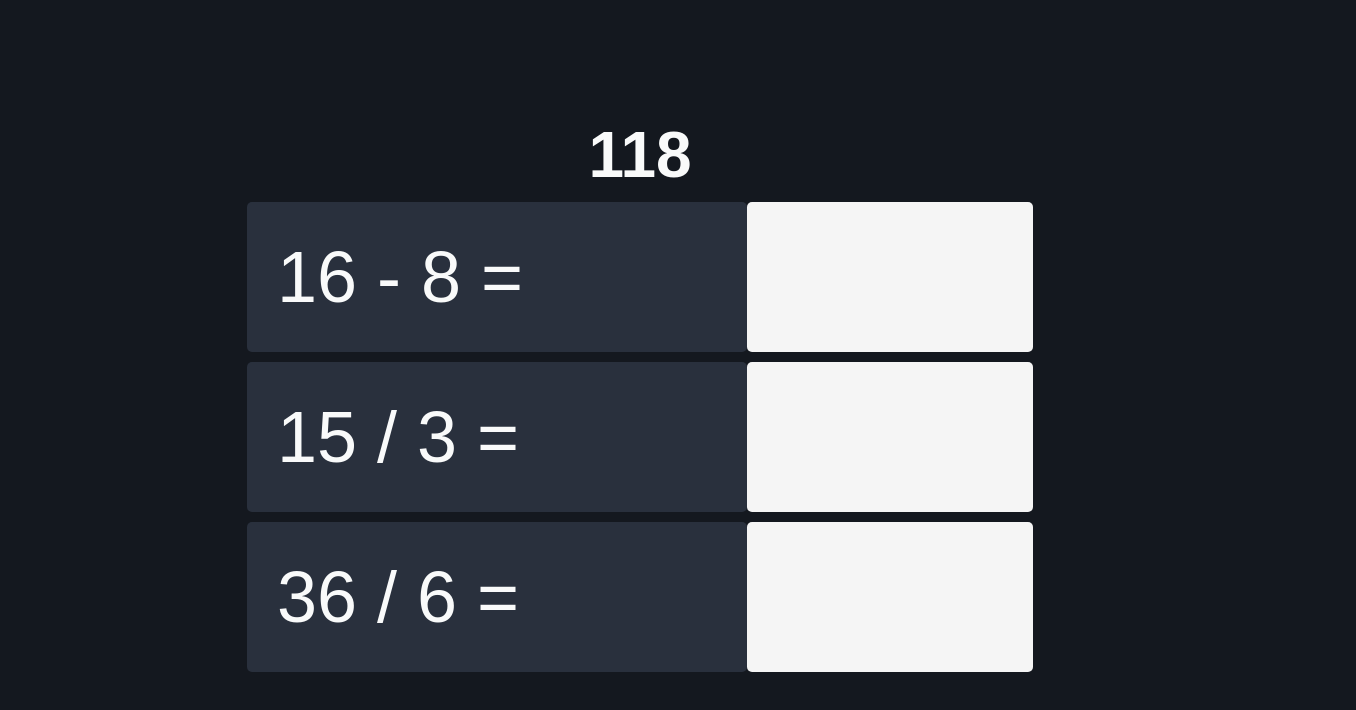
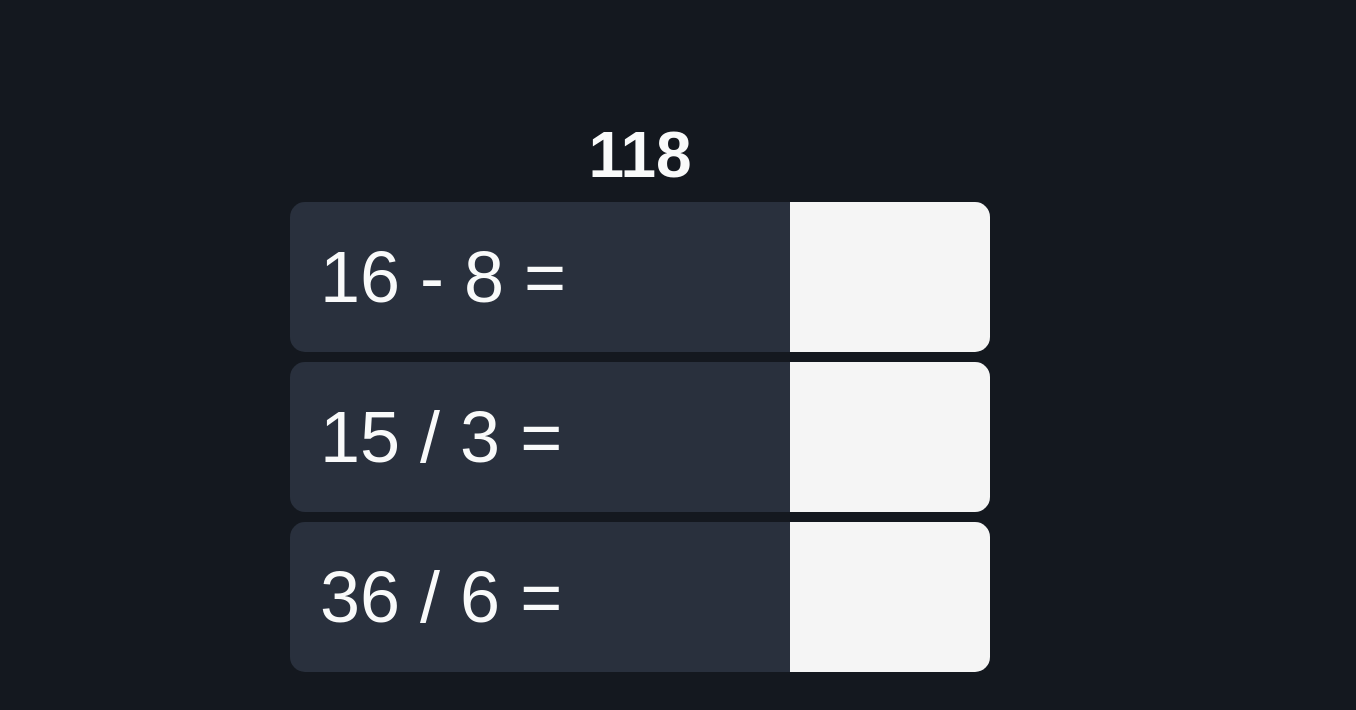
Before and after one commit to TangHoang/memory, a SvelteKit app: page / in a window 1280 px wide. Both pictures are taken after a click on the button "PLAY". Shown: the top 710 px of the page, 1356 px wide, since content can reach past the window. Built offline with nearby package versions, Linux system fonts and the light colour scheme.

Commit message:
added correct answer animation and transition

```diff
--- a/src/routes/+page.svelte
+++ b/src/routes/+page.svelte
@@ -16,7 +16,6 @@
     let grid = createGrid();
     let chosenQuestions = chooseQuestions();
 
-    let value = null;
     let submittedAnswer = null;
     let booleanArray = [] // used to keep track of correct or false answers
 
@@ -99,17 +98,20 @@
     }
 
     function playMemory() {
-        chosenQuestions = chooseQuestions();
-        booleanArray = [];
-        state = State.playingMemory;
+        setTimeout(() => {
+            state = State.playingMemory;
+            booleanArray = [];
+            chosenQuestions = chooseQuestions();
+        } , 1000);
+
     }
 
     function handleInput(id, correctAnswer) {
-        let answer = document.getElementById(`${id}`);
-        if (answer.value == correctAnswer) {
+        let input = document.getElementById(`${id}`);
+        if (input.value == correctAnswer) {
             booleanArray[id] = true;
         }
-        return answer.value;
+        return input.value;
     }
 
     $: if (state === State.playingMemory) {
@@ -171,12 +173,13 @@
     <h1 class="timer" class:pulse={time < 6}> {time}</h1>
     <div class="questions">
         {#each chosenQuestions as question, questionId}
-            <form on:submit|preventDefault={() => { submittedAnswer = handleInput(questionId, question.answer)}} class="question-block">
-                <div class="question"> {question.question}</div>
-                <input class="answer" id="{questionId}" type="numeric">
-                {#if booleanArray[questionId] == true}
-                    <p>Correct</p>
-                {/if}
+            <form on:submit|preventDefault={() => {
+                submittedAnswer = handleInput(questionId, question.answer)}}
+                class="question-block"
+                class:correct-answer = {booleanArray[questionId]}
+            >
+                    <div class="question"> {question.question}</div>
+                    <input class="answer" id="{questionId}" type="numeric" autocomplete="off">
             </form>
         {/each}
     </div>
@@ -192,34 +195,34 @@
     .question {
         height: 150px;
         width: 500px;
-        background: var(--bg-2);
         display: grid;
         align-items: center;
         padding-left: 30px;
         padding-right: 30px;
-        border-radius: 5px;
     }
 
     .answer {
         font-size: 4.5rem;
-        max-width: 20%;
+        max-width: 200px;
         text-align: center;
+        background-color: whitesmoke;
         border: none;
-        border-radius: 5px;
-        background-color: whitesmoke;
+    }
+
+    .correct-answer {
+        border: 3px solid green;
     }
 
     .question-block {
         display: flex;
         flex-direction: row;
-        justify-content: center;
-        width: 800px;
-        width: fit-content;
+        background: var(--bg-2);
+        overflow: hidden;
+        width: auto;
         font-size: 4.5rem;
         margin-top: 10px;
         margin-bottom: 10px;
-        border-radius: 8px;
-
+        border-radius: 15px;
     }
 
     .card {
```
